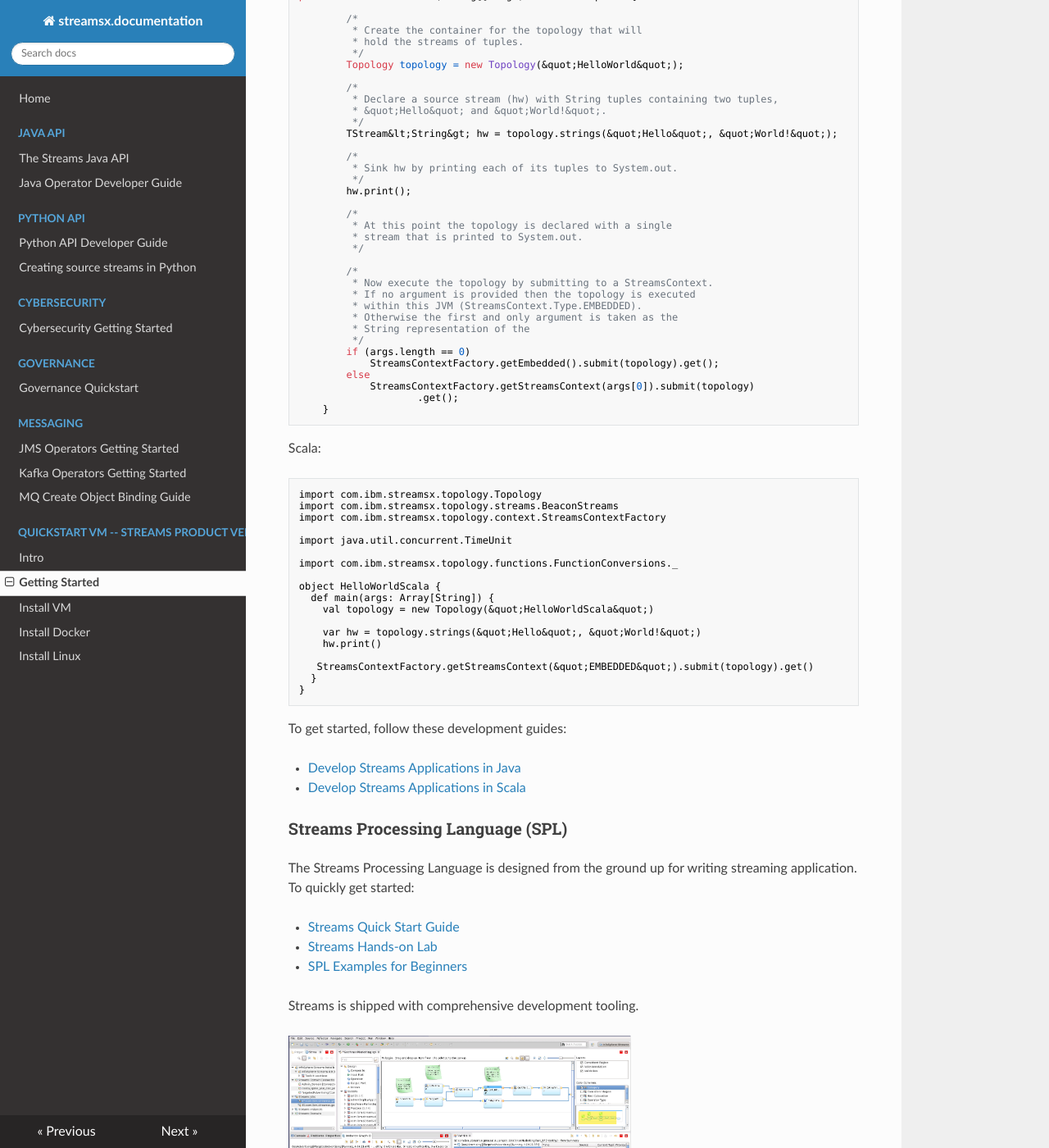
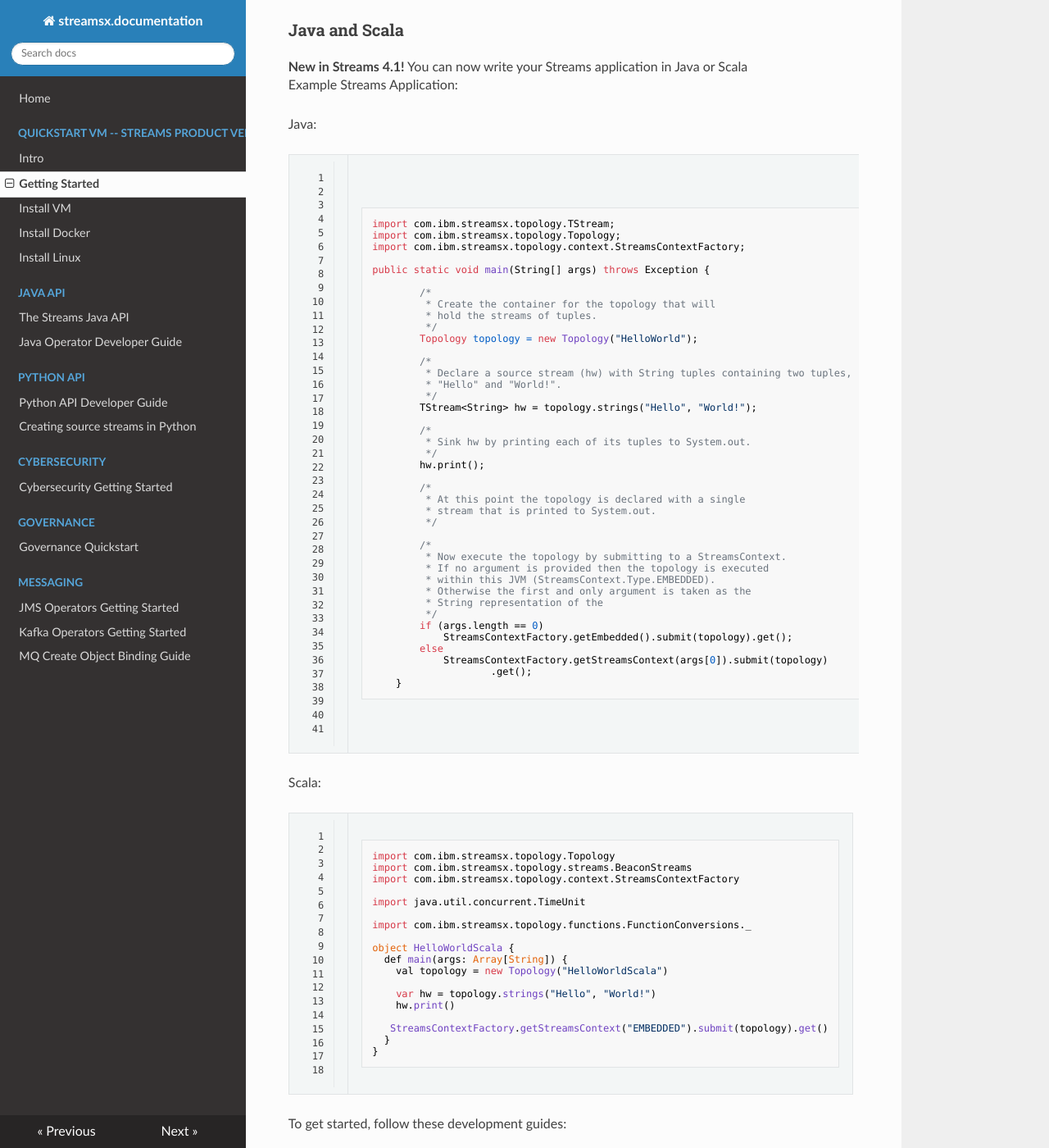
Before and after one commit to IBMStreams/streamsx.documentation, an MkDocs documentation site: the page built from docs/4.1/Getting-Started.markdown, in a window 1280 px wide and 1400 px high, scrolled down 852 px. Shown: the whole window at 82% size. Built offline with MkDocs 1.6.1, drawn with Linux system fonts in a browser that asks for light colours; nearby versions of some CDN libraries; old or Windows-style settings are respelled for this version of MkDocs; some of the changed text lies outside the part shown.

Commit message:
Fixed links in 4.1 getting started guide

````diff
--- a/docs/4.1/Getting-Started.markdown
+++ b/docs/4.1/Getting-Started.markdown
@@ -1,14 +1,14 @@
 If you haven't downloaded the Streams QSE, you may download it here:
-
-{% include download.html%}
+<form action="http://www.ibm.com/analytics/us/en/technology/stream-computing/" target="_blank">
+<input type="submit" value="Download Streams QSE">
+</form>
+<br>
 
 ## Streams Overview
 
-For a quick overview about Streams and developing in Streams, see the following video:
+For a quick overview about Streams and developing in Streams, refer to the following video:
 
-<button class="btn btn-primary btn-md" data-toggle="modal" data-target="#learnStreams">
-Video:  Learn Streams in 5 min!
-</button>
+<iframe width="480" height="298" src="https://www.youtube.com/embed/HLHGRy7Hif4" frameborder="10" allowfullscreen></iframe>
 
 ## Getting Started for the Developer
 
@@ -83,19 +83,19 @@
 
 object HelloWorldScala {
   def main(args: Array[String]) {
-    val topology = new Topology(&quot;HelloWorldScala&quot;)
+    val topology = new Topology("HelloWorldScala")
 
-    var hw = topology.strings(&quot;Hello&quot;, &quot;World!&quot;)
+    var hw = topology.strings("Hello", "World!")
     hw.print()
 
-   StreamsContextFactory.getStreamsContext(&quot;EMBEDDED&quot;).submit(topology).get()
+   StreamsContextFactory.getStreamsContext("EMBEDDED").submit(topology).get()
   }
 }
 ```
 
 To get started, follow these development guides:
 
-* [Develop Streams Applications in Java](../java/java-appapi-devguide)
+* [Develop Streams Applications in Java](../java/Java-API-Developer-Guide)
 * [Develop Streams Applications in Scala](https://github.com/IBMStreams/streamsx.topology/wiki/Scala-Support)
 
 
@@ -115,16 +115,13 @@
 
 * [Streams Studio Quick Start Guide](https://developer.ibm.com/streamsdev/docs/studio-quick-start/)
 
-<!-- Launch video in modal dialog -->
-<button class="btn btn-primary btn-md" data-toggle="modal" data-target="#streamsStudioInAction">
-Video:  Streams Studio in Action!
-</button>
+<iframe width="480" height="298" src="https://www.youtube.com/embed/ir_nUv4maL4" frameborder="0" allowfullscreen></iframe>
 
 ### Writing Java Operators
 
 If you have existing Java code, you may easily reuse your code by writing a Java operator or native Java functions.
 
-* [Java Operator Development Guide](../java/java-op-dev-guide/)
+* [Java Operator Development Guide](../java/Java-Operator-Developer-Guide)
 
 ### SparkMLLib in Streams
 
@@ -155,13 +152,13 @@
 <div class="alert alert-success" role="alert"><b>New in Streams 4.1!</b>  Integration with the IBM InfoSphere Data Governance Catalog eanbles you to manage and govern your data.</div>
 
 With this support, developers can easily discover the data and schema that are available for use.  By building data lineage with your Streams application, you can quickly see and control how data is consumed.
-To get started, refer to  [Streams Governance Quickstart Guide](../governance/governance-quickstart/)
+To get started, refer to  [Streams Governance Quickstart Guide](../governance/Governance-Quickstart)
 
 ### Cybersecurity Toolkit
 
 <div class="alert alert-success" role="alert"><b>New in Streams 4.1!</b>  Cybersecurity toolkt can protect your systems from cyber threats.</div>
-
-The Cybersecurity Toolkit provides operators that are capable of analyzing network traffic and detecting suspicious behaviour. For more information on using the Cybersecurity Toolkit, refer to [Cybersecurity Getting Started Guide](../cybersecurity/cybersecurity-getting-started/)
+<br>
+The Cybersecurity Toolkit provides operators that are capable of analyzing network traffic and detecting suspicious behaviour. For more information on using the Cybersecurity Toolkit, refer to [Cybersecurity Getting Started Guide](../cybersecurity/Cybersecurity-Getting-Started)
 
 ### Streams and SPSS
 
@@ -175,16 +172,15 @@
 
 <div class="alert alert-success" role="alert">
 <b>New in Streams 4.1! </b>Customizable Dashboard in Streams Console.</div>
-
+<br>
 Prior to Streams 4.1, the Streams Console dashboard contained a fixed set of widgets.  With the latest release, you can now create customized dashboards to monitor your Streams domain, instances and applications.
 
 <img src="/streamsx.documentation/images/qse/Application-Dashboard-4.1.png" alt="Streams Console" style="width: 60%;"/>
 
 To familiarize yourself with the Streams Console, see this video:
 
-<button class="btn btn-primary btn-md" data-toggle="modal" data-target="#streamsConsole">
-Video:  Streams Console
-</button>
+<iframe width="480" height="298" src="https://developer.ibm.com/streamsdev/wp-content/uploads/sites/15/2015/11/streams.mp4" frameborder="0" allowfullscreen></iframe>
+
 
 ## Getting Started for the Business User
 
@@ -204,9 +200,7 @@
 
 In the following demo, we demonstrate how you may build a marketing dashboard from real-time data using Excel.
 
-<button class="btn btn-primary btn-md" data-toggle="modal" data-target="#streamsAndExcel">
-Video:  Streams and Excel Demo
-</button>
+<iframe width="480" height="298" src="https://www.youtube.com/embed/8hzMXFBw7ns" frameborder="0" allowfullscreen></iframe>
 
 ## Streams Community
 The following Streams resources can help you connect with the Streams community and get support when you need it:
@@ -216,73 +210,3 @@
 * **[IBMStreams on Github](http://ibmstreams.github.io)** - Streams is shipped with many useful toolkits out of the box.  IBMStreams on Github  contains many open-source toolkits.  For a list of available toolkits available on Github, see this web page:  [IBMStreams Github Toolkits](https://developer.ibm.com/streamsdev/docs/github-projects-overview/).
 * **[IBM Streams Support](http://www.ibm.com/support/entry/portal/Overview/Software/Information_Management/InfoSphere_Streams)** - This website provides information about IBM Streams downloads, technical support tools, documentation, and other resources.
 * **[IBM Streams Product Site](http://www.ibm.com/analytics/us/en/technology/stream-computing/)** - This website provides a broad range of information and resources about Streams and related topics.
-
-
-<!-- Modal -->
-<div class="modal fade" id="learnStreams" tabindex="-1" role="dialog" aria-labelledby="learn-streams-in-5-min" aria-hidden="true">
-  <div class="modal-dialog">
-    <div class="modal-content">
-      <div class="modal-header">
-        <button type="button" class="close" data-dismiss="modal" aria-hidden="true">&times;</button>
-        <h4 class="modal-title" id="learn-streams-in-5-min">Learn Streams in 5 Min</h4>
-      </div>
-      <div class="modal-body">
-        <iframe width="480" height="298" src="https://www.youtube.com/embed/HLHGRy7Hif4" frameborder="0" allowfullscreen></iframe>
-      </div>
-      <div class="modal-footer">
-        <button type="button" class="btn btn-default" data-dismiss="modal">Close</button>
-      </div>
-    </div>
-  </div>
-</div>
-
-<div class="modal fade" id="streamsStudioInAction" tabindex="-1" role="dialog" aria-labelledby="streams-studio-in-action" aria-hidden="true">
-  <div class="modal-dialog">
-    <div class="modal-content">
-      <div class="modal-header">
-        <button type="button" class="close" data-dismiss="modal" aria-hidden="true">&times;</button>
-        <h4 class="modal-title" id="streams-studio-in-action">Streams Studio in Action</h4>
-      </div>
-      <div class="modal-body">
-		<iframe width="480" height="298" src="https://www.youtube.com/embed/ir_nUv4maL4" frameborder="0" allowfullscreen></iframe>
-      </div>
-      <div class="modal-footer">
-        <button type="button" class="btn btn-default" data-dismiss="modal">Close</button>
-      </div>
-    </div>
-  </div>
-</div>
-
-<div class="modal fade" id="streamsAndExcel" tabindex="-1" role="dialog" aria-labelledby="streams-and-excel" aria-hidden="true">
-  <div class="modal-dialog">
-    <div class="modal-content">
-      <div class="modal-header">
-        <button type="button" class="close" data-dismiss="modal" aria-hidden="true">&times;</button>
-        <h4 class="modal-title" id="streams-and-excel">Streams and Excel</h4>
-      </div>
-      <div class="modal-body">
-		<iframe width="480" height="298" src="https://www.youtube.com/embed/8hzMXFBw7ns" frameborder="0" allowfullscreen></iframe>
-      </div>
-      <div class="modal-footer">
-        <button type="button" class="btn btn-default" data-dismiss="modal">Close</button>
-      </div>
-    </div>
-  </div>
-</div>
-
-<div class="modal fade" id="streamsConsole" tabindex="-1" role="dialog" aria-labelledby="streams-console" aria-hidden="true">
-  <div class="modal-dialog">
-    <div class="modal-content">
-      <div class="modal-header">
-        <button type="button" class="close" data-dismiss="modal" aria-hidden="true">&times;</button>
-        <h4 class="modal-title" id="streams-console">Streams Console</h4>
-      </div>
-      <div class="modal-body">
-		<video controls width="480" height="298" src="https://developer.ibm.com/streamsdev/wp-content/uploads/sites/15/2015/11/streams.mp4" frameborder="0" allowfullscreen></video>
-      </div>
-      <div class="modal-footer">
-        <button type="button" class="btn btn-default" data-dismiss="modal">Close</button>
-      </div>
-    </div>
-  </div>
-</div>
--- a/docs/4.1/Install-Linux.markdown
+++ b/docs/4.1/Install-Linux.markdown
@@ -1,6 +1,9 @@
 The Streams Quick Start Edition (QSE) can help you get started with Streams quickly, without having to install a Streams cluster environment.
 
-{% include download.html%}
+<form action="http://www.ibm.com/analytics/us/en/technology/stream-computing/" target="_blank">
+<input type="submit" value="Download Streams QSE">
+</form>
+
 <br>
 This guide takes you through the process of installing QSE Linux Edition.
 
--- a/docs/4.1/Install-VM.markdown
+++ b/docs/4.1/Install-VM.markdown
@@ -1,6 +1,8 @@
 The Streams Quick Start Editor can help you get started with Streams quickly, without having to install a Streams cluster environment.
 
-{% include download.html%}
+<form action="http://www.ibm.com/analytics/us/en/technology/stream-computing/" target="_blank">
+<input type="submit" value="Download Streams QSE">
+</form>
 <br>
 This guide takes you through the process of installing and starting the QSE VM image.
 
--- a/mkdocs.yml
+++ b/mkdocs.yml
@@ -1,6 +1,12 @@
 site_name: streamsx.documentation
 pages:
 - Home: index.md
+- QuickStart VM -- Streams Product Version 4.1.1:
+  - 4.1/Intro.markdown
+  - 4.1/Getting-Started.markdown
+  - 4.1/Install-VM.markdown
+  - 4.1/Install-Docker.markdown
+  - 4.1/Install-Linux.markdown
 - Java API:
   - java/Java-API-Developer-Guide.markdown
   - java/Java-Operator-Developer-Guide.markdown
@@ -15,21 +21,12 @@
   - messaging/JMS-Operators-Getting-Started.markdown
   - messaging/Kafka-Operators-Getting-Started.markdown
   - messaging/MQ-Create-Object-Binding-Guide.markdown
-- QuickStart VM -- Streams Product Version 4.1.1:
-  - 4.1/Intro.markdown
-  - 4.1/Getting-Started.markdown
-  - 4.1/Install-VM.markdown
-  - 4.1/Install-Docker.markdown
-  - 4.1/Install-Linux.markdown
-
 theme: readthedocs
+markdown_extensions:
+    - codehilite:
+        linenums: True
+# Extensions
 #markdown_extensions:
-#  - codehilite
-
-extra_css:
-    - css/darcula.css
-    - css/highlight-fix.css
-    - css/extra_css.css
-
-extra_javascript:
-    - js/extra_js.js
+#    codehilite:
+#        linenums: True
+#    admonition
````
Also changed, not shown: other parts of docs/4.1/Getting-Started.markdown (+3 -3 lines), docs/4.1/Install-Docker.markdown (+4 -4 lines), docs/4.1/Intro.markdown (+7 -5 lines), 1 other file.
